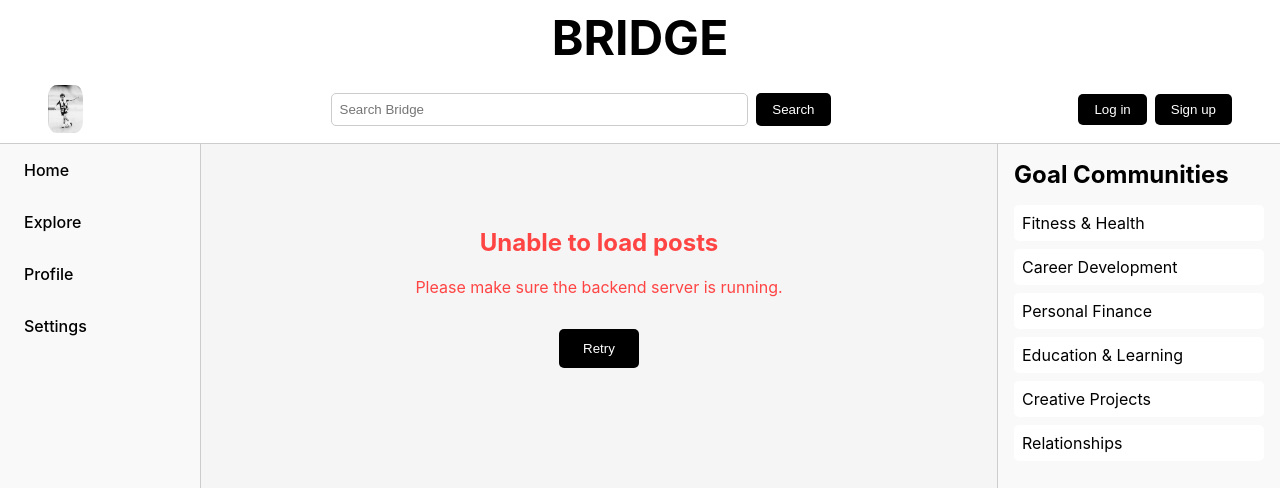
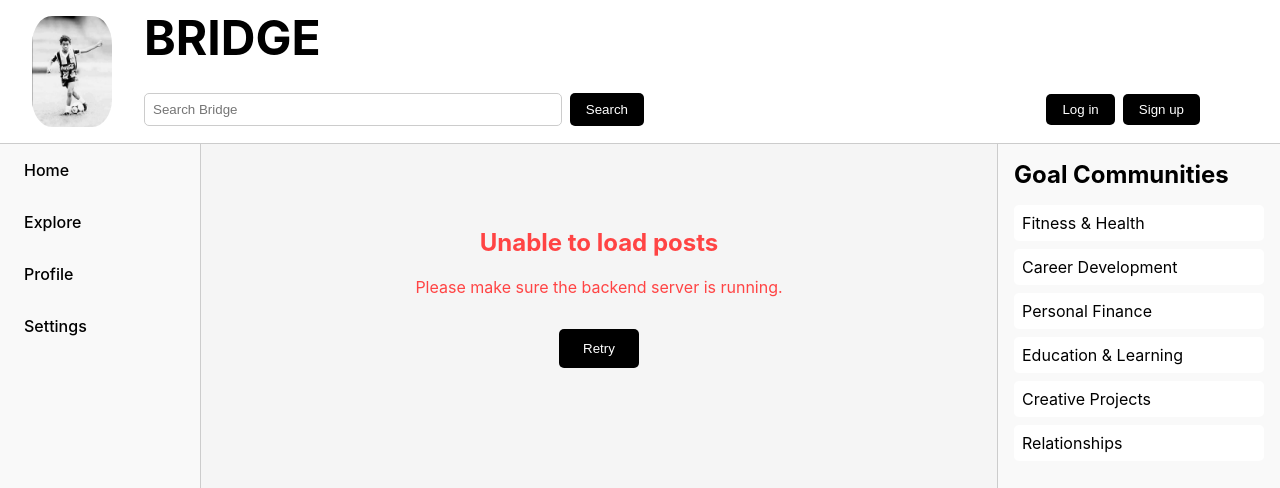
Before and after one commit to Nick676191/bridge-goal-based-app, a plain HTML site: page frontend/index.html in a window 1280 px wide. Shown: the top 488 px of the page. Drawn offline with Linux system fonts and the light colour scheme; no server answers.

Commit message:
Change header layout for the logo to take up more height in the left side of the header

```diff
--- a/frontend/index.html
+++ b/frontend/index.html
@@ -11,11 +11,12 @@
 <body>
     <!-- Header -->
     <div class="header">
-        <span class="title"><a href="./index.html">BRIDGE</a></span>
-        <div class="header-content">
         <div class="logo">
             <a href="./index.html" class="logo-link"><img src="./images/ronaldinho-kid.jpeg" alt="Logo placeholder"></a>
         </div>
+        <div class="rest-header">
+            <span class="title"><a href="./index.html">BRIDGE</a></span>
+            <div class="header-content">
                 <div class="search-container">
                     <form action="/search" method="GET">
                         <input type="text" placeholder="Search Bridge" name="search-bar" id="search">
@@ -29,6 +30,7 @@
                     <button>
                         <a href="./pages/sign-up.html">Sign up</a>
                     </button>
+                </div>
             </div>
         </div>
     </div>
--- a/frontend/style.css
+++ b/frontend/style.css
@@ -18,13 +18,20 @@ body {
 .header {
     grid-area: 1 / 1 / 2 / 2;
     display: flex;
-    flex-direction: column;
     background-color: #fff;
+    border-bottom: 1px solid #ccc;
     /* z-index: 100; */
 }
 
+.rest-header {
+    display: flex;
+    flex: auto;
+    flex-direction: column;
+    margin-right: 5rem;
+}
+
 .title {
-    align-self: center;
+    align-self: flex-start;
     font-size: 3rem;
     font-weight: bold;
     padding: 0.5rem 0;
@@ -39,14 +46,15 @@ body {
     display: flex;
     flex: auto;
     justify-content: space-between;
+    gap: 3rem;
     align-items: center;
-    padding: 0.5rem 3rem;
-    border-bottom: 1px solid #ccc;
+    padding: 0.5rem 0;
 }
 
 .logo {
-    height: 3rem;
-    width: auto;
+    height: auto;
+    width: 5rem;
+    padding: 1rem 2rem;
 }
 
 .logo img {
@@ -58,7 +66,7 @@ body {
 .search-container {
     flex: 1;
     max-width: 500px;
-    margin: 0 2rem;
+    /* margin: 0 2rem; */
 }
 
 .search-container form {
```
Lines whose indentation alone changed are shown as unchanged.
